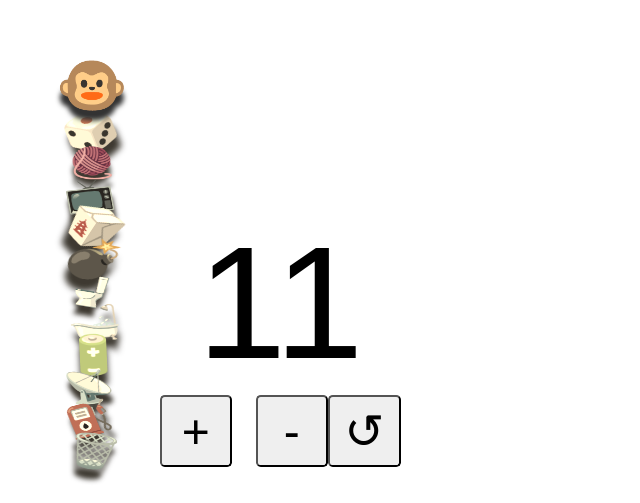
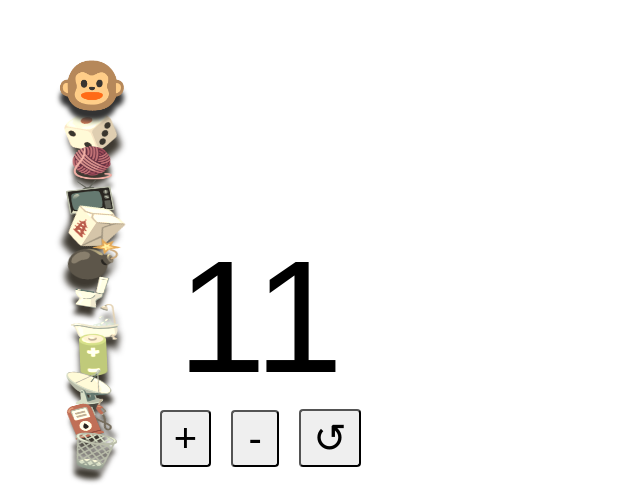
Before and after one commit to j5bot/spank-the-monkey, a React (Vite) app: page / in a window 1280 px wide. Shown: the part 297-800 px from the top of the page, without its empty margins (0-640 px from the left). Built offline with nearby package versions, Linux system fonts and the light colour scheme.

Commit message:
Update styles.css

```diff
--- a/src/styles.css
+++ b/src/styles.css
@@ -42,7 +42,7 @@ body {
 .slider {
   margin-bottom: 3em;
 }
-.plusButton {
+.plusButton, .minusButton {
   margin-right: 0.5em;
 }
 .display {
@@ -50,8 +50,8 @@ body {
 }
 button {
     border-radius: 0.1em;
-    font-size: 3em;
+    font-size: 2.5em;
     padding: 0.1em 0.3em;
-    min-width: 1.5em;
-    min-height: 1.5em;
+    min-width: 1.2em;
+    min-height: 1.2em;
 }
```
